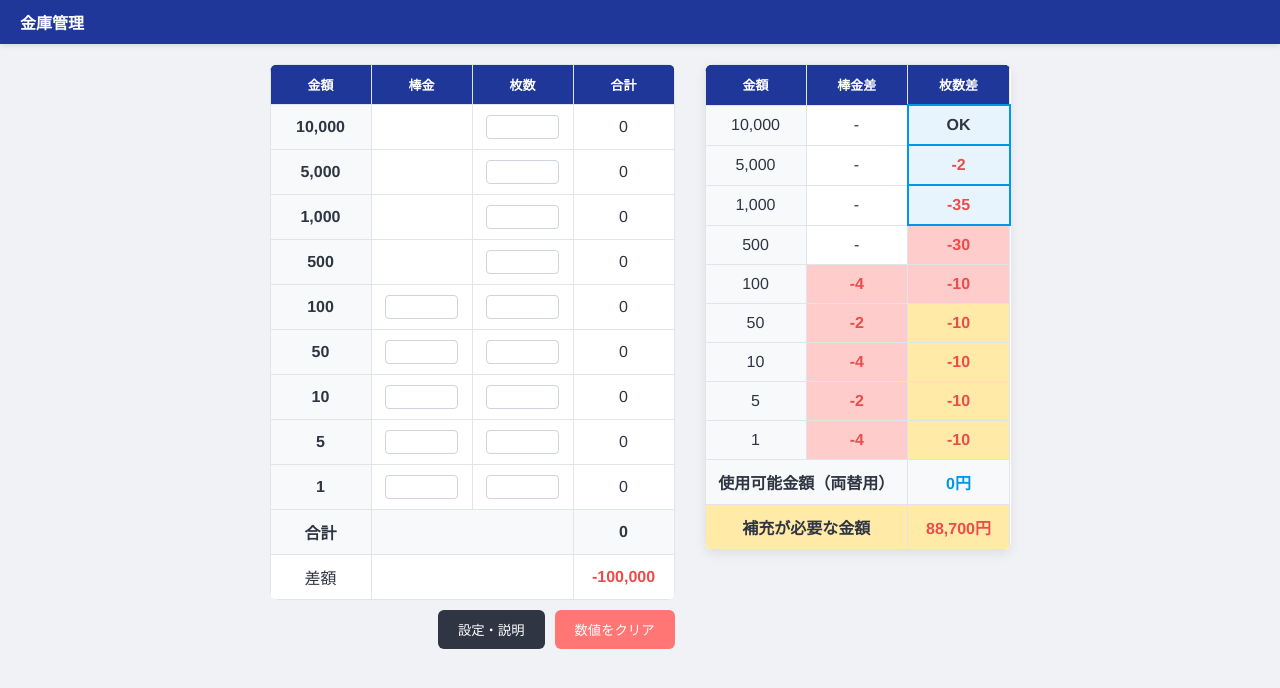
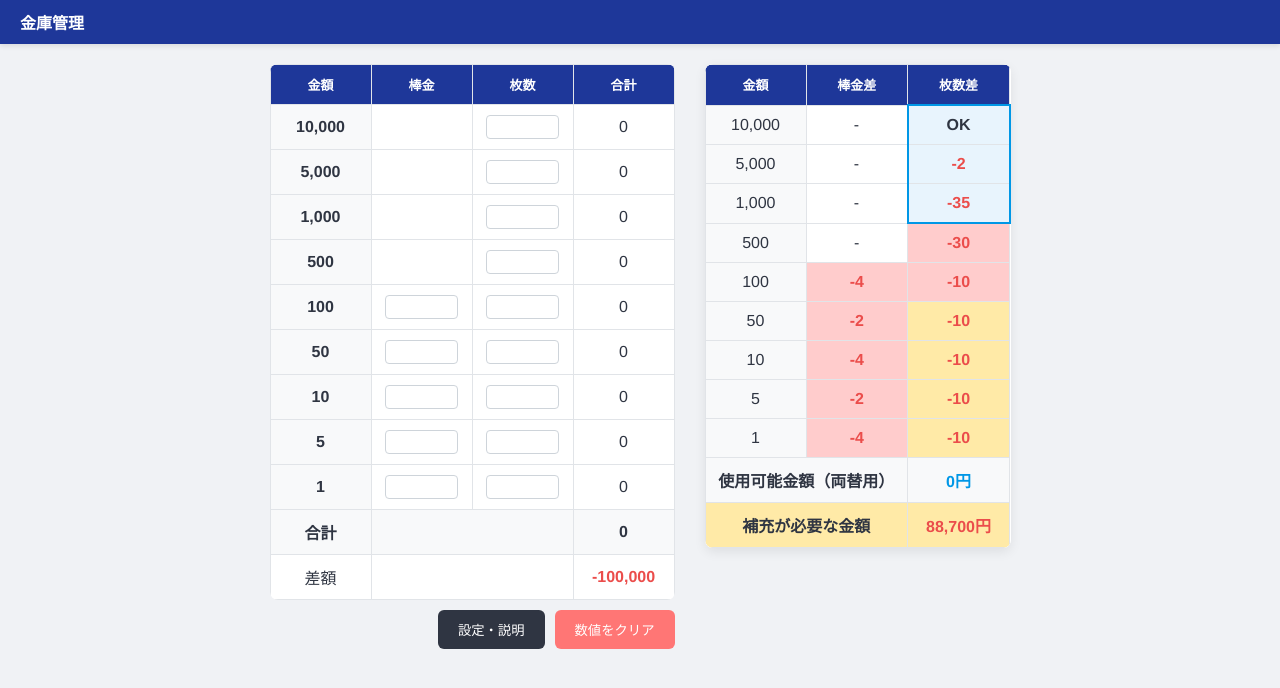
Before and after one commit to studentuser-cpu/kinko-app-final, a website: page public/index.html in a window 1280 px wide. Drawn offline with Linux system fonts and the light colour scheme.

Commit message:
Enhance exchange table cell styles and logic

```diff
--- a/public/index.html
+++ b/public/index.html
@@ -91,11 +91,17 @@ input[type="number"] { width: 65px; }
 .settings-table-wrapper { flex: 1; min-width: 320px; overflow-x: auto; background: #fff; border: 1px solid #e1e4e8; border-radius: 8px; padding: 15px; box-shadow: 0 2px 8px rgba(0,0,0,0.05); }
 .settings-table-wrapper h4 { margin-top: 0; color: #1e3799; display: flex; align-items: center; gap: 8px; }
 
-/* ⬇︎ 両替表の両替使用オン時のセルCSS ⬇︎ */
-td.avail-active {
-  background-color: #e8f4fd !important;
-  border: 2px solid #0097e6 !important;
+/* ⬇︎ 今回の追加：両替表の両替使用オン時のエッジを囲むCSS ⬇︎ */
+/* 両替使用オン時の共通背景色 */
+td[class*="avail-"] {
+  background-color: #e8f4fd !important; /* 薄青背景 */
 }
+
+/* 外周の太い青枠の定義 (border-collapse: collapseに対応) */
+td.avail-top-edge { border-top: 2px solid #0097e6 !important; }
+td.avail-bottom-edge { border-bottom: 2px solid #0097e6 !important; }
+td.avail-left-edge { border-left: 2px solid #0097e6 !important; }
+td.avail-right-edge { border-right: 2px solid #0097e6 !important; }
 </style>
 </head>
 
@@ -134,10 +140,10 @@ td.avail-active {
       </div>
       <div class="help-col">
         <h4>2. 「両替使用」チェック</h4>
-        <div>目標より<b>多く持っている分</b>を、右下の<b style="color:#0097e6;">【使用可能金額】</b>に加算します。</div>
+        <div>目標より<b>多く持っている分</b>を,右下の<b style="color:#0097e6;">【使用可能金額】</b>に加算します。</div>
         <div style="margin-top:8px; font-size:12px; background:#fff; padding:10px; border-radius:6px; border:1px solid #d1d8e0;">
           <b>💡 例：1,000円札（目標35枚）</b><br>
-          手元に40枚ある場合、余った5枚分（5,000円）が【使用可能金額】に自動集計されます。
+          手元に40枚ある場合,余った5枚分（5,000円）が【使用可能金額】に自動集計されます。
         </div>
       </div>
     </div>
@@ -294,7 +300,7 @@ function clearPreviewHighlight() { document.querySelectorAll('.preview-highlight
 function calculate() {
   let currentTotal = 0, needMoney = 0, availableMoney = 0;
   let currentInputs = {};
-  prices.forEach(price => {
+  prices.forEach((price, i) => { // i (インデックス) を追加
     const s = config.denoms[price];
     const bIn = document.querySelector(`.in-bar[data-price="${price}"]`);
     const cIn = document.querySelector(`.in-coin[data-price="${price}"]`);
@@ -305,10 +311,6 @@ function calculate() {
     const rowEx = document.querySelector(`#exchangeBody tr[data-row-price="${price}"]`);
     const bCell = rowEx.children[1]; const cCell = rowEx.children[2];
 
-    // ▼ 今回の変更：両替用プレビュー表のセルにクラスを付与 ▼
-    if (bCell) { if (s.isAvailB) bCell.classList.add('avail-active'); else bCell.classList.remove('avail-active'); }
-    if (cCell) { if (s.isAvailC) cCell.classList.add('avail-active'); else cCell.classList.remove('avail-active'); }
-
     let rowAmount = (s.bMode !== "none" || s.cMode !== "none") ? ((barVal * s.perBar) + coinVal) * price : 0;
     currentTotal += rowAmount;
     document.getElementById(`sum-${price}`).innerText = rowAmount.toLocaleString();
@@ -316,9 +318,24 @@ function calculate() {
     else if (s.bMode !== "none") {
       const dBar = barVal - s.tBar;
       bCell.innerText = dBar > 0 ? "+" + dBar : (dBar < 0 ? dBar : "OK");
-      bCell.className = dBar > 0 ? "txt-plus" : (dBar < 0 ? `txt-minus ${s.bMode}` : "txt-ok bg-ok");
-      // 先ほど付与したクラスが上書きされないように再追加
-      if (s.isAvailB) bCell.classList.add('avail-active');
+      // 既存の文字色・背景色クラス
+      let bClass = dBar > 0 ? "txt-plus" : (dBar < 0 ? `txt-minus ${s.bMode}` : "txt-ok bg-ok");
+
+      // ▼ 今回の追加：両替プレビュー表のエッジ判定ロジック ▼
+      let bEdgeClasses = [];
+      if (s.isAvailB) {
+        bEdgeClasses.push('avail-active'); // 強調背景色
+        // 上端の判定
+        if (i === 0 || !config.denoms[prices[i-1]].isAvailB) bEdgeClasses.push('avail-top-edge');
+        // 下端の判定
+        if (i === prices.length - 1 || !config.denoms[prices[i+1]].isAvailB) bEdgeClasses.push('avail-bottom-edge');
+        // 左端の判定 (棒金差列は常に強調領域の左端)
+        bEdgeClasses.push('avail-left-edge');
+        // 右端の判定 (右隣の枚数差がオフの場合のみ)
+        if (!s.isAvailC) bEdgeClasses.push('avail-right-edge');
+      }
+      bCell.className = bClass + ' ' + bEdgeClasses.join(' ');
+
       if(dBar > 0 && s.isAvailB) availableMoney += dBar * s.perBar * price;
       if(dBar < 0 && s.bMode === "bg-red") needMoney += Math.abs(dBar) * s.perBar * price;
     } else bCell.innerText = "-";
@@ -326,9 +343,24 @@ function calculate() {
     else if (s.cMode !== "none") {
       const dCoin = coinVal - s.tCoin;
       cCell.innerText = dCoin > 0 ? "+" + dCoin : (dCoin < 0 ? dCoin : "OK");
-      cCell.className = dCoin > 0 ? "txt-plus" : (dCoin < 0 ? `txt-minus ${s.cMode}` : "txt-ok bg-ok");
-      // 先ほど付与したクラスが上書きされないように再追加
-      if (s.isAvailC) cCell.classList.add('avail-active');
+      // 既存の文字色・背景色クラス
+      let cClass = dCoin > 0 ? "txt-plus" : (dCoin < 0 ? `txt-minus ${s.cMode}` : "txt-ok bg-ok");
+
+      // ▼ 今回の追加：両替プレビュー表のエッジ判定ロジック ▼
+      let cEdgeClasses = [];
+      if (s.isAvailC) {
+        cEdgeClasses.push('avail-active'); // 強調背景色
+        // 上端の判定
+        if (i === 0 || !config.denoms[prices[i-1]].isAvailC) cEdgeClasses.push('avail-top-edge');
+        // 下端の判定
+        if (i === prices.length - 1 || !config.denoms[prices[i+1]].isAvailC) cEdgeClasses.push('avail-bottom-edge');
+        // 左端の判定 (左隣の棒金差がオフの場合のみ)
+        if (!s.isAvailB) cEdgeClasses.push('avail-left-edge');
+        // 右端の判定 (枚数差列は常に強調領域の右端)
+        cEdgeClasses.push('avail-right-edge');
+      }
+      cCell.className = cClass + ' ' + cEdgeClasses.join(' ');
+
       if(dCoin > 0 && s.isAvailC) availableMoney += dCoin * price;
       if(dCoin < 0 && s.cMode === "bg-red") needMoney += Math.abs(dCoin) * price;
     } else cCell.innerText = "-";
@@ -349,7 +381,7 @@ const tourSteps = [
   { id: "guide-step-2", msg: "2. 1本の枚数\n棒金1本あたりの枚数です。" },
   { id: "guide-step-3", msg: "3. 目標(本)\n金庫に置いておくべき棒金・束の数を設定します。" },
   { id: "guide-step-4", msg: "4. 表示設定\n不足時の色分けや集計対象を設定します。" },
-  { id: "guide-step-5", msg: "5. 両替使用\nチェックを入れると、余剰分を「両替に使えるお金」として集計します。" },
+  { id: "guide-step-5", msg: "5. 両替使用\nチェックを入れると,余剰分を「両替に使えるお金」として集計します。" },
   { id: "guide-step-6", msg: "6. バラ(枚数)の設定\nバラについても同様に設定します。" },
   { id: "saveBtn",      msg: "7. 保存\n最後にここを押してブラウザへ保存してください。" }
 ];
```
